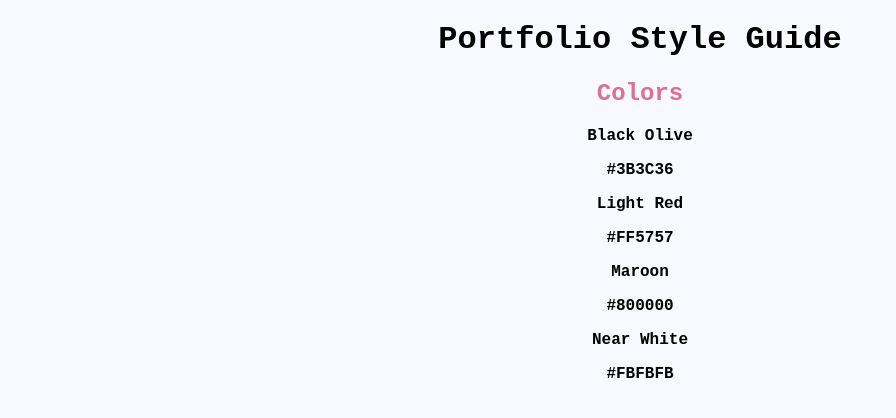
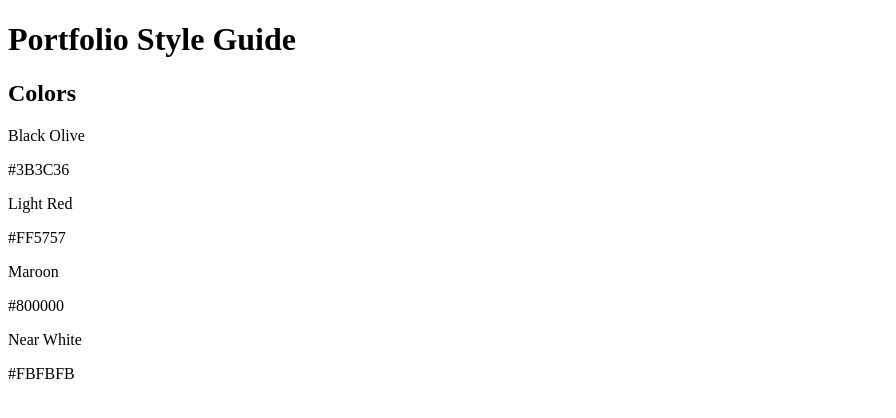
Before and after one commit to JereKukkohovi-Keuda/JereKukkohovi-Keuda.github.io, a plain HTML site: page WebSiteDesignSystem/index.html in a window 1280 px wide. Shown: the whole page, without its empty margins (0-896 px from the left). Drawn offline with Linux system fonts and the light colour scheme; files that its build step writes are made by us from their sources.

Commit message:
styles.css creation for WDS

```diff
--- a/WebSiteDesignSystem/index.html
+++ b/WebSiteDesignSystem/index.html
@@ -5,6 +5,9 @@
     <meta name="viewport" content="width=device-width, initial-scale=1.0">
     <title>Website Style Guide</title>
     <link rel="stylesheet" href="styles.css">
+    <link rel="preconnect" href="https://fonts.googleapis.com">
+    <link rel="preconnect" href="https://fonts.gstatic.com" crossorigin>
+    <link href="https://fonts.googleapis.com/css2?family=JetBrains+Mono&display=swap" rel="stylesheet">
 </head>
 <body>
   <h1>Portfolio Style Guide</h1>
```
Also changed, not shown: WebSiteDesignSystem/styles.css (added).
